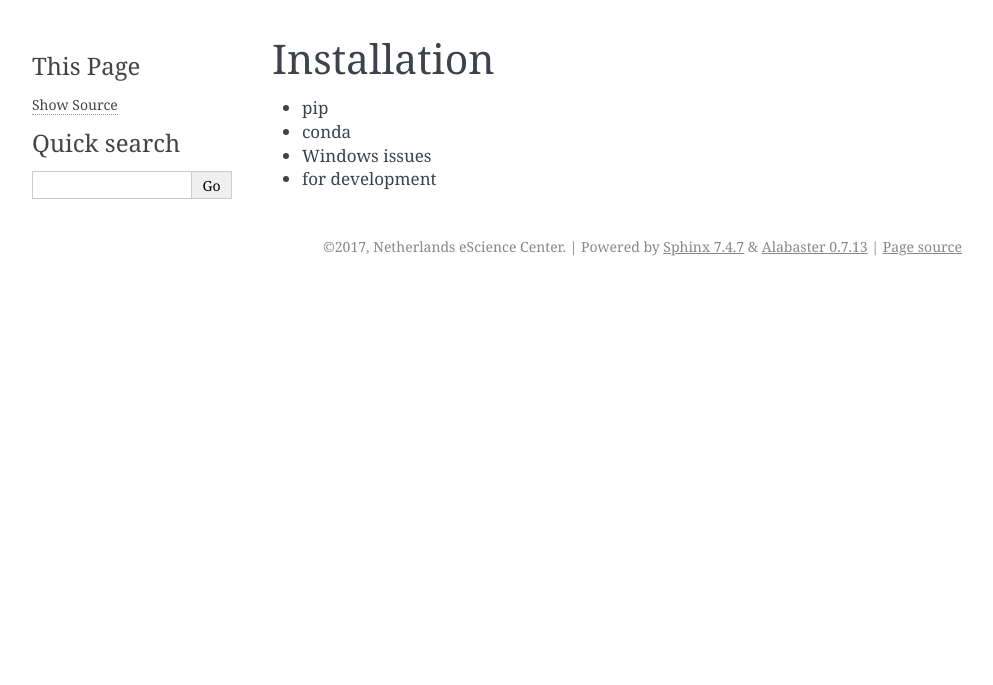
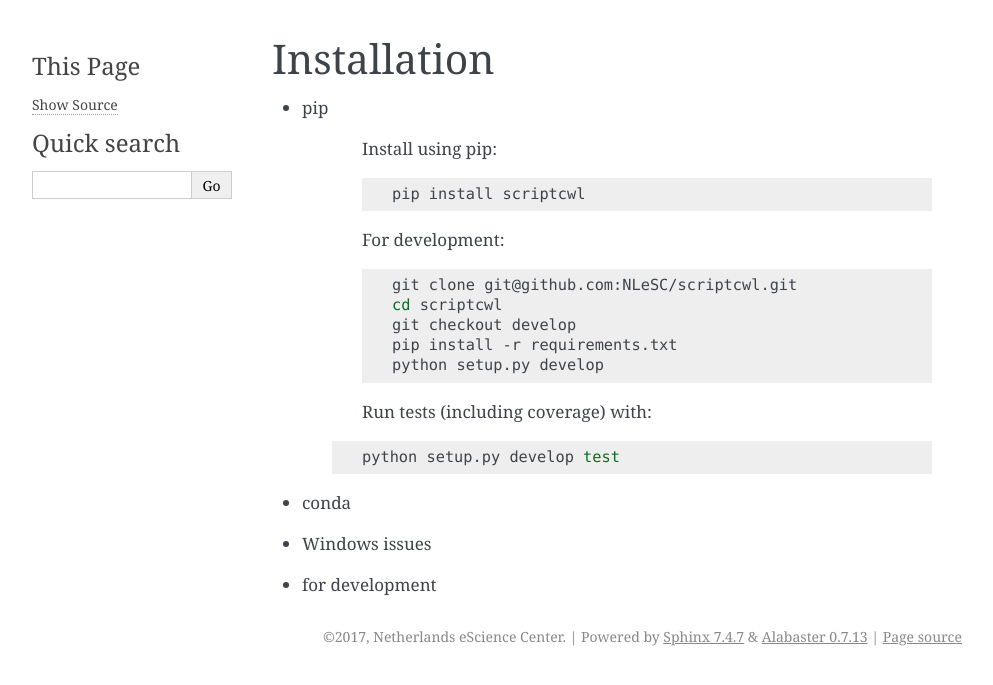
Before and after one commit to NLeSC/scriptcwl, a Sphinx documentation site: the page built from docs/installation.rst, in a window 1280 px wide. Shown: the top 685 px of the page, without its empty margins (148-1141 px from the left). Built offline with Sphinx 7.4.7, drawn with Linux system fonts in a browser that asks for light colours; pages that are not in the unit, such as notebooks, are missing from menus.

Commit message:
python install documentation

```diff
--- a/docs/installation.rst
+++ b/docs/installation.rst
@@ -2,6 +2,29 @@ Installation
 ============
 
 * pip
+
+    Install using pip:
+
+    .. code-block:: sh
+
+        pip install scriptcwl
+
+    For development:
+
+    .. code-block:: sh
+
+        git clone git@github.com:NLeSC/scriptcwl.git
+        cd scriptcwl
+        git checkout develop
+        pip install -r requirements.txt
+        python setup.py develop
+
+    Run tests (including coverage) with:
+
+   .. code-block:: sh
+
+        python setup.py develop test
+
 * conda
 * Windows issues
 * for development
```
